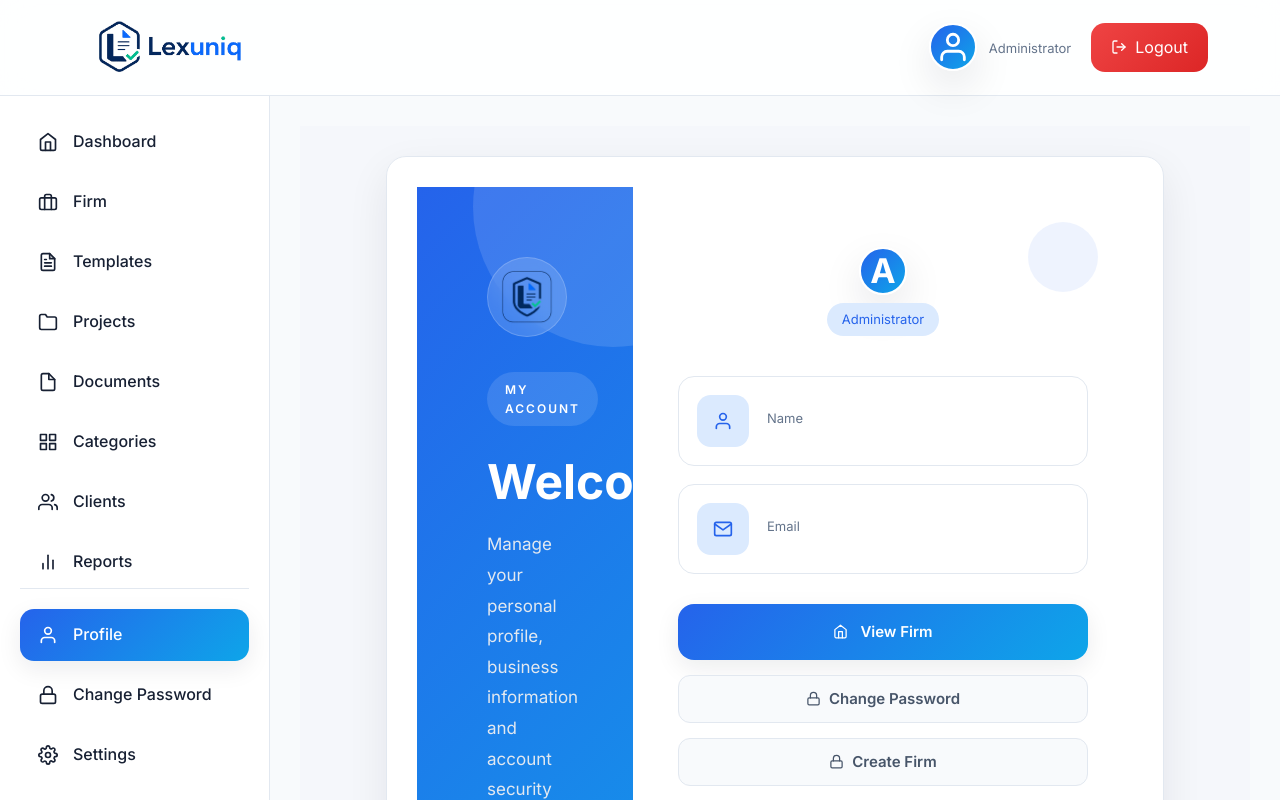
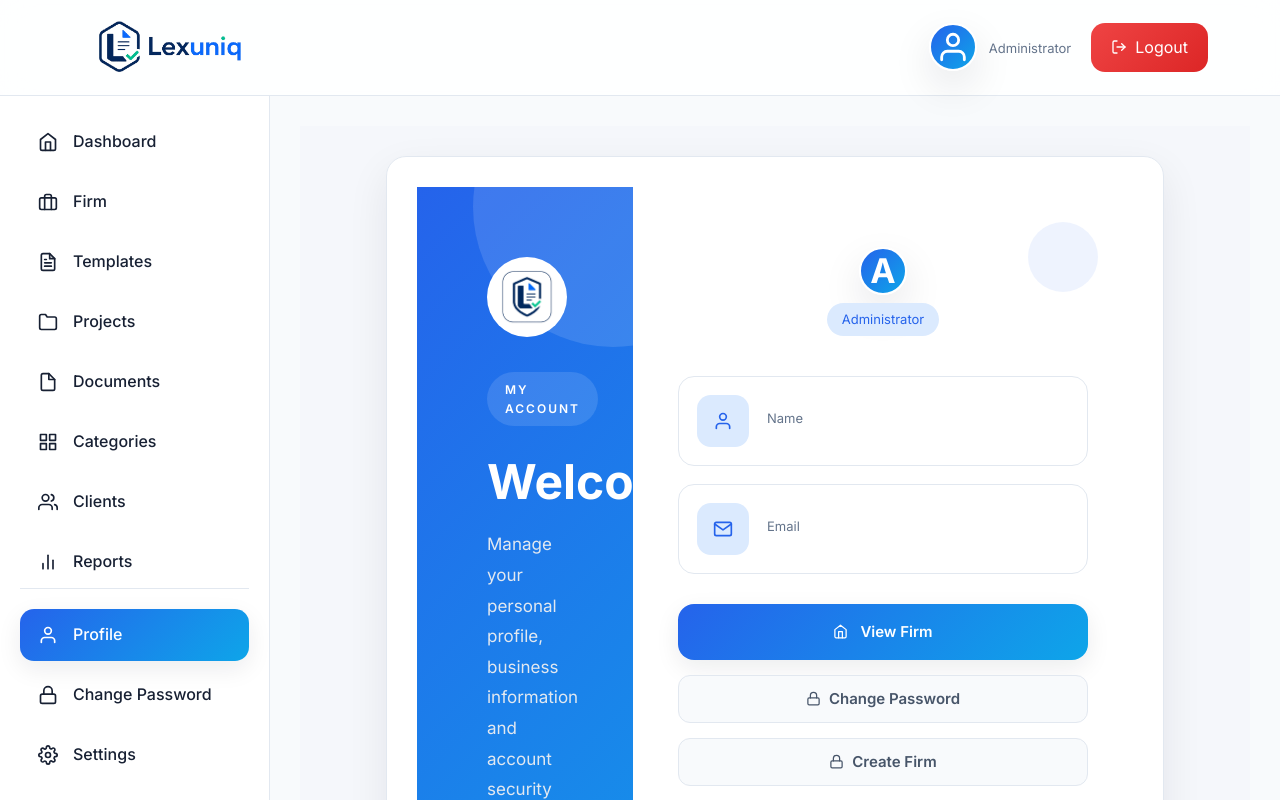
Before and after one commit to jigarpandav/DocHouse, a React (Vite) app in the folder frontend/: page /profile in a window 1280 px wide. Shown: the top 800 px of the page. Built offline with nearby package versions, Linux system fonts and the light colour scheme; no server answers; sample sign-in values are in the browser's storage; the HTML template or start-up script is replaced by a standard one.

Commit message:
Update ViewProfile.css

```diff
--- a/frontend/src/pages/profile/ViewProfile.css
+++ b/frontend/src/pages/profile/ViewProfile.css
@@ -65,7 +65,7 @@
   justify-content: center;
   border-radius: 50%;
   backdrop-filter: blur(12px);
-  background: rgba(255,255,255,.15);
+  background: rgba(255,255,255);
   border: 1px solid rgba(255,255,255,.18);
 }
 
```
